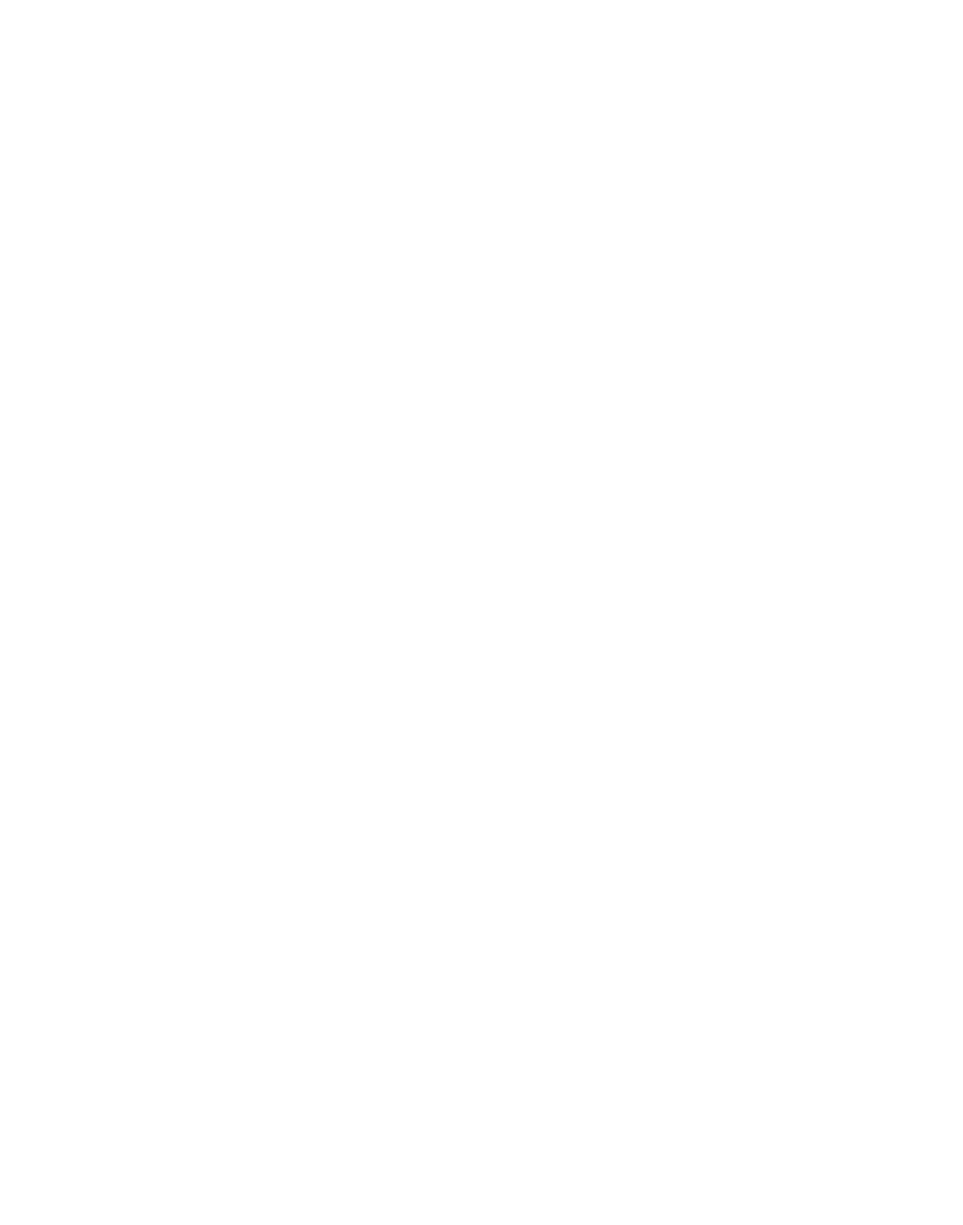
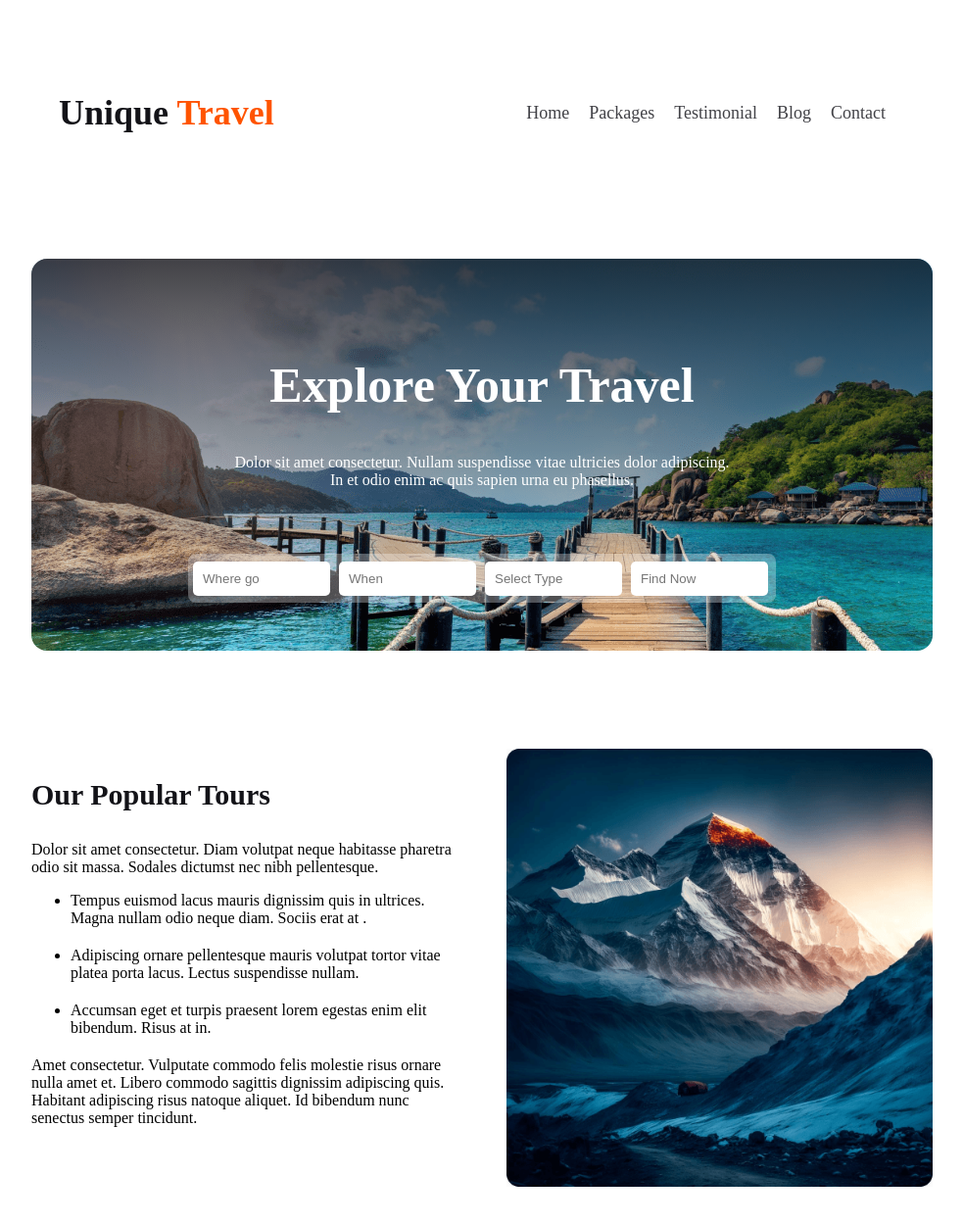
Before and after one commit to Farhad105/unique-travel, a plain HTML site: page inedx.html in a window 1280 px wide. Shown: the whole page at 98% size, without its empty margins (148-1131 px from the left). Before the commit the page ends 800 px from the top, so only its background shows below. Drawn offline with Linux system fonts and the light colour scheme.

Commit message:
nav & mai add

```diff
--- a/inedx.html
+++ b/inedx.html
@@ -4,8 +4,55 @@
     <meta charset="UTF-8">
     <meta name="viewport" content="width=device-width, initial-scale=1.0">
     <title>Unique-Travel</title>
+    <link rel="stylesheet" href="style.css">
 </head>
 <body>
+    <nav>
+        <div class="manu">
+            <h3>Unique <span class="unique">Travel</span></h3>
+            <ul>
+                <li><a href="">Home</a></li>
+                <li><a href="">Packages</a></li>
+                <li><a href="">Testimonial</a></li>
+                <li><a href="">Blog</a></li>
+                <li><a href="">Contact</a></li>
+            </ul>
+        </div>
+        <div class="banner">
+            <div class="banner-back">
+                <h2>Explore Your Travel</h2>
+                <p>Dolor sit amet consectetur. Nullam suspendisse vitae ultricies dolor adipiscing. In et odio enim ac quis sapien urna eu phasellus.</p>
+                <div class="serch">
+                    <input type="text" placeholder="Where go">
+                    <input type="text" placeholder="When">
+                    <input type="text" placeholder="Select Type">
+                    <input type="text" placeholder="Find Now">
 
+                </div>
+            </div>
+
+
+        </div>
+    </nav>
+    <section>
+        <div class="main">
+                <div class="Tours-section">
+                    <h3>Our Popular Tours</h3>
+                    <p>Dolor sit amet consectetur. Diam volutpat neque habitasse pharetra odio sit massa. Sodales dictumst nec nibh pellentesque.</p>
+                    <ul>
+                        <li>Tempus euismod lacus mauris dignissim quis in ultrices. Magna nullam odio neque diam. Sociis erat at .</li>
+                        <li>Adipiscing ornare pellentesque mauris volutpat tortor vitae platea porta lacus. Lectus suspendisse nullam.</li>
+                        <li> Accumsan eget et turpis praesent lorem egestas enim elit bibendum. Risus at in.</li>
+                    </ul>
+                    <p>Amet consectetur. Vulputate commodo felis molestie risus
+                        ornare nulla amet et. Libero commodo sagittis dignissim adipiscing quis. Habitant adipiscing risus natoque aliquet. Id bibendum nunc senectus semper tincidunt. </p>
+                </div>
+                <div class="Tours-img">
+                    <img src="Images/Rectangle 4.png" alt="">
+                </div>
+
+
+        </div>
+    </section>
 </body>
 </html>
--- a/style.css
+++ b/style.css
@@ -0,0 +1,105 @@
+body{
+
+}
+/* nav style */
+
+.manu{
+    padding: 50px 200px;
+    display: flex;
+    justify-content: space-between;
+    align-items: center;
+}
+.manu h3{
+    color: #131318;
+    font-size: 36px;
+    font-weight: 800
+}
+.unique{
+    color: #FF5400;
+    font-size: 36px;
+    font-weight: 800;
+}
+.manu ul{
+    display: flex;
+}
+.manu li{
+    list-style: none;
+    margin-right: 20px;
+    font-size: 18px;
+}
+.manu a{
+    text-decoration: none;
+    color: #424247;
+}
+.banner{
+    background-image: url(Images/Group\ 13\ \(1\)\ \(1\).png);
+    width: 920px;
+    margin: 0 auto;
+    height: 400px;
+    border-radius: 16px;
+    margin-bottom: 100px;
+}
+.banner-back{
+    border-radius: 16px;
+    background: linear-gradient(180deg, rgba(19, 19, 24, 0.80) 0%, rgba(19, 19, 24, 0.00) 100%);
+}
+.banner h2{
+    padding: 100px 200px 0px;
+    text-align: center;
+    color: #FFF;
+    font-size: 50px;
+    font-weight: 800;
+}
+.banner p{
+    color: #FFF;
+    text-align: center;
+    font-size: 16px;
+    font-weight: 400;
+    padding: 0px 200px;
+    padding-bottom: 50px;
+}
+.serch{
+    border-radius: 8px;
+    background: rgba(255, 255, 255, 0.30);
+    width: 600px;
+    margin: 0 auto;
+    line-height: 50px;
+}
+.serch input{
+    border-radius: 5px;
+    border: none;
+    background: #FFF;
+    padding: 10px;
+    width: 120px;
+    margin-left: 5px;
+}
+/* main style */
+
+.main{
+    width: 920px;
+    margin: 0 auto;
+    display: flex;
+    gap: 50px;
+    margin-bottom: 100px;
+}
+.Tours-section{
+width: 48%;
+}
+.Tours-section h3{
+    color: #131318;
+    font-size: 30px;
+    font-weight: 800;
+}
+.Tours-section p ul{
+    color: rgba(19, 19, 24, 0.70);
+}
+.Tours-section li{
+    margin-bottom: 20px;
+}
+.Tours-img{
+    width: 48%;
+}
+.Tours-img img{
+    width: 100%;
+    height: 100%;
+}
```
